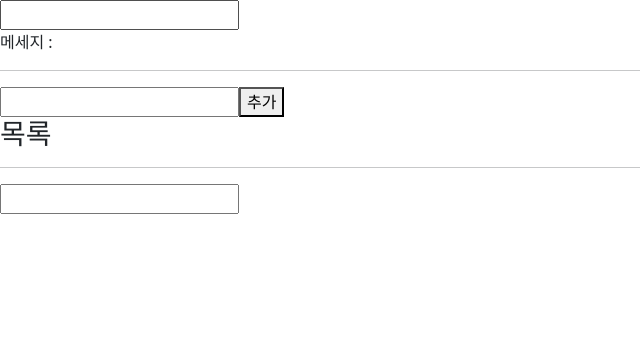
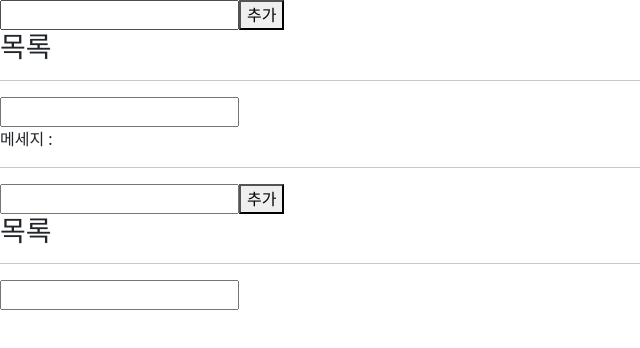
Before and after one commit to sebaek/react-20250630, a React (Vite) app: page / in a window 1280 px wide. Shown: the top 348 px of the page, without its empty margins (0-640 px from the left). Built offline with nearby package versions, Linux system fonts and the light colour scheme.

Commit message:
using context

```diff
--- a/src/App35.jsx
+++ b/src/App35.jsx
@@ -128,9 +128,51 @@ function MyComp3() {
   );
 }
 
+function ChildComp43() {
+  return (
+    <div>
+      <h3>목록</h3>
+      <ul>{/*  이곳에 목록 출력하기 */}</ul>
+    </div>
+  );
+}
+function ChildComp42() {
+  return (
+    <div>
+      <ChildComp43 />
+    </div>
+  );
+}
+function ChildComp41() {
+  return (
+    <div>
+      <ChildComp42 />
+    </div>
+  );
+}
+function MyComp4() {
+  const [item, setItem] = useState("");
+  const [list, setList] = useState([]);
+  // 연습:  list를 context 사용해서 ChildComp43 에서 출력해보기
+  return (
+    <div>
+      <input
+        type="text"
+        value={item}
+        onChange={(e) => setItem(e.target.value)}
+      />
+      <button onClick={() => setList([...list, item])}>추가</button>
+      <ChildComp41 />
+    </div>
+  );
+}
+
 function App35(props) {
   return (
     <div>
+      {/* using context */}
+      <MyComp4 />
+      <hr />
       {/* using context */}
       <MyComp3 />
       <hr />
```
